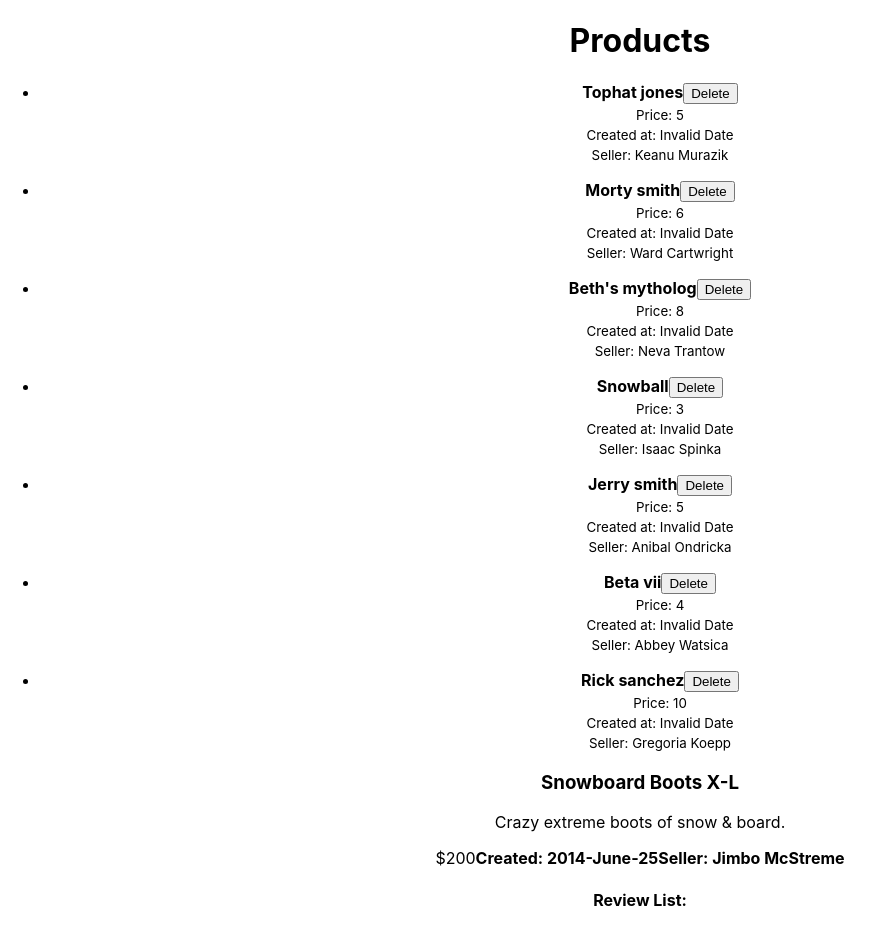
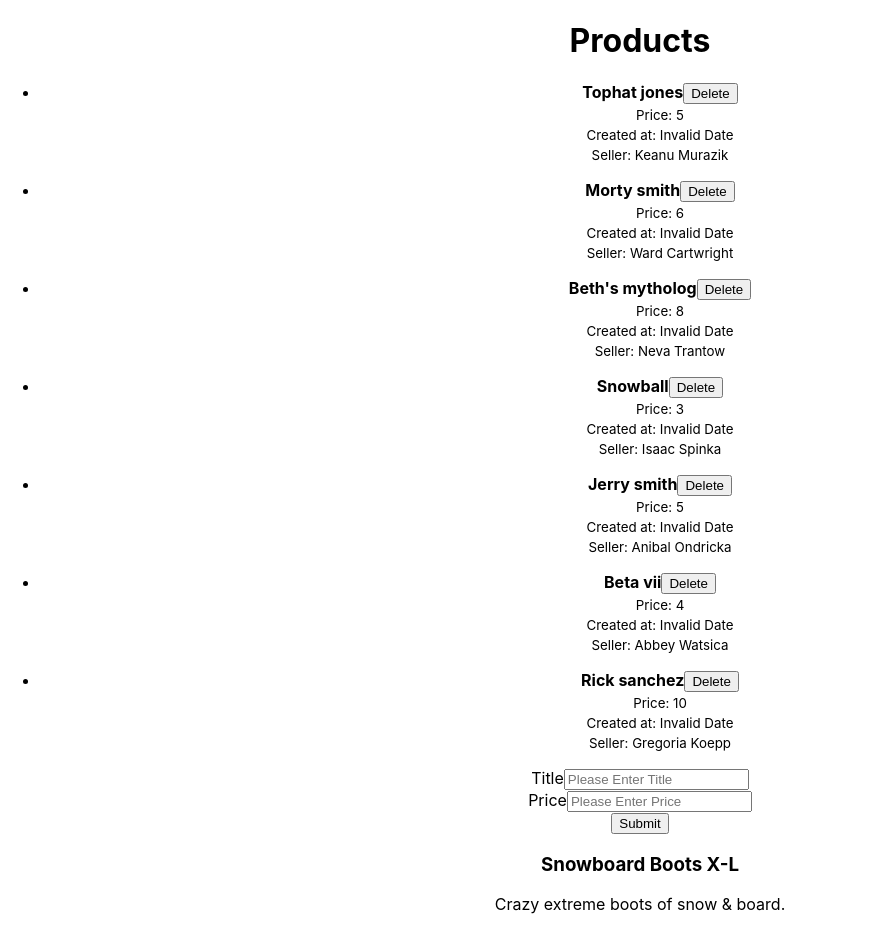
Before and after one commit to CodeCoreYVR/lab_solutions_august_2021, a React (Create React App) app in the folder react_basics/react-amazon-client/: page / in a window 1280 px wide. Shown: the top 930 px of the page, without its empty margins (0-884 px from the left). Built offline with nearby package versions, Linux system fonts and the light colour scheme.

Commit message:
react state new product

```diff
--- /dev/null
+++ b/react_basics/react-amazon-client/src/components/NewProductForm.js
@@ -0,0 +1,32 @@
+import React from 'react';
+
+function NewProductForm(props) {
+    function handleSubmit(event) {
+        event.preventDefault();
+        const { currentTarget } = event;
+        const formData = new FormData(currentTarget);
+
+        props.onCreateProduct({
+            title: formData.get('title'),
+            price: formData.get('price')
+        });
+        currentTarget.reset();
+    }
+    return (
+        <form className="ui form" onSubmit={handleSubmit}>
+            <div className="field">
+                <label htmlFor="title">Title</label>
+                <input type="text" name="title" id="title" placeholder="Please Enter Title" />
+            </div>
+            <div className="field">
+                <label htmlFor="price">Price</label>
+                <input type="number" name="price" id="price" placeholder="Please Enter Price" />
+            </div>
+            <button className="ui button" type="submit">
+                Submit
+            </button>
+        </form>
+    );
+}
+
+export default NewProductForm;
--- a/react_basics/react-amazon-client/src/components/ProductIndexPage.js
+++ b/react_basics/react-amazon-client/src/components/ProductIndexPage.js
@@ -1,5 +1,5 @@
 import React, { Component } from 'react';
-// import NewProductForm from './NewProductForm';
+import NewProductForm from './NewProductForm';
 import productsData from '../mock_data/productIndexData.json'
 
 
@@ -27,7 +27,6 @@ class ProductIndexPage extends Component {
         });
     }
     deleteProduct(id) {
-        // id = 117
         this.setState({ products: this.state.products.filter((element) => element.id !== id) });
     }
     render() {
@@ -53,7 +52,7 @@ class ProductIndexPage extends Component {
                         </li>
                     ))}
                 </ul>
-                {/* <NewProductForm onCreateProduct={this.createProduct} /> */}
+                <NewProductForm onCreateProduct={this.createProduct} />
             </main>
         );
     }
```
Also changed, not shown: react_basics/react-amazon-client/src/App.js (+0 -15 lines), 1 other file (tests, documents, lock files or other folders).
